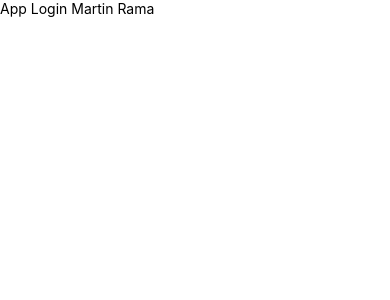
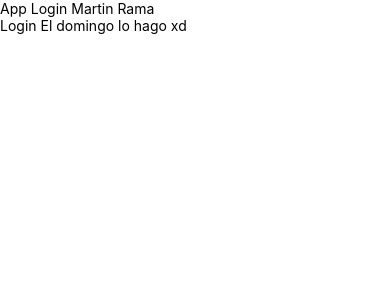
Before and after one commit to martinGM05/Chambapp, a React Native app: screen / in a window 390 px wide. Shown: the top 300 px of the page. Built offline with nearby package versions, Linux system fonts and the light colour scheme.

Commit message:
Prueba 2

```diff
--- a/App.tsx
+++ b/App.tsx
@@ -5,6 +5,8 @@ const App = () => {
   return (
     <View>
       <Text>App Login Martin Rama</Text>
+
+      <Text>Login El domingo lo hago xd</Text>
     </View>
   )
 }
```
